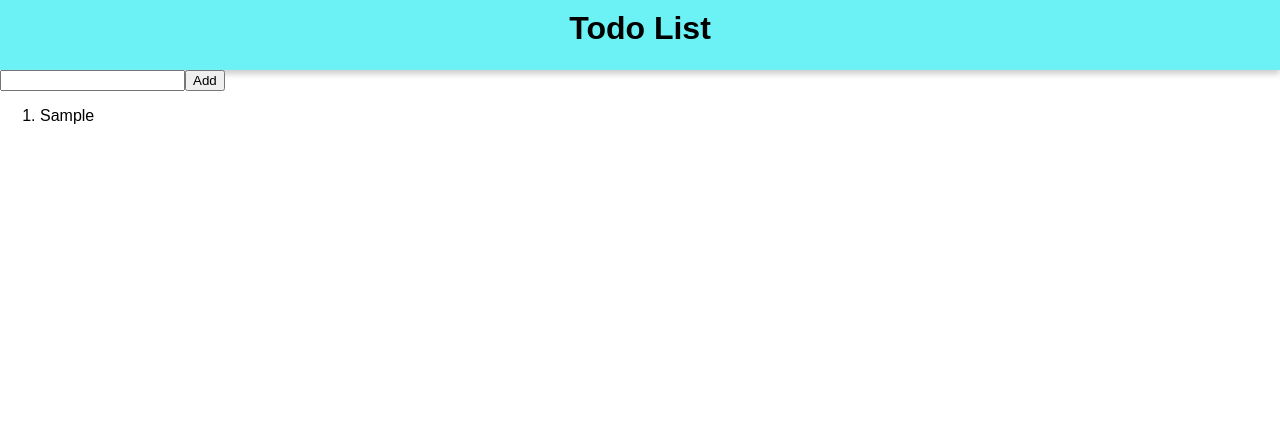
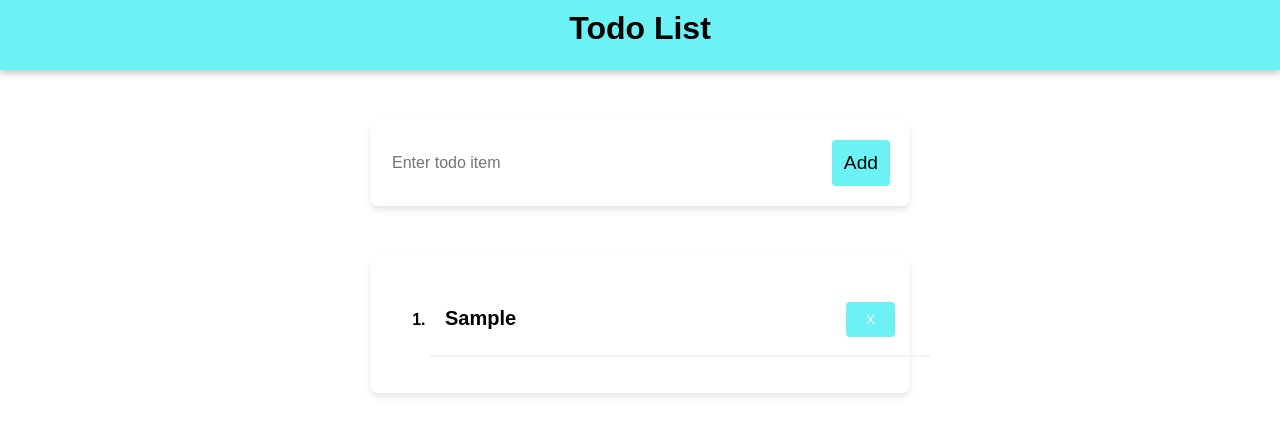
Before and after one commit to anjali29singh/ReactJs, a React (Vite) app: page / in a window 1280 px wide. Both pictures are taken after typing "Sample" into the empty fields and a click on the button "Add". Shown: the top 436 px of the page. Built offline with nearby package versions, Linux system fonts and the light colour scheme.

Commit message:
todo item modified

```diff
--- a/src/components/Form.jsx
+++ b/src/components/Form.jsx
@@ -1,5 +1,6 @@
 /* eslint-disable react/prop-types */
 import { useState } from "react";
+import styles from "./form.module.css";
 
 export default function Form({ todos, setTodos }) {
   const [todo, setTodo] = useState("");
@@ -11,16 +12,22 @@ export default function Form({ todos, setTodos }) {
   }
 
   return (
-    <div>
+    <div className={styles.todoform}>
       <form onSubmit={handleSubmit}>
+        <div className={styles.inputContainer}>
           <input
+            className={styles.modernInput}
             type="text"
             value={todo}
+            placeholder="Enter todo item"
             onChange={(e) => {
               setTodo(e.target.value);
             }}
           />
-        <button type="submit">Add</button>
+          <button className={styles.modernButton} type="submit">
+            Add
+          </button>
+        </div>
       </form>
     </div>
   );
--- a/src/components/Item.jsx
+++ b/src/components/Item.jsx
@@ -1,8 +1,22 @@
+import styles from "./todoItem.module.css";
 // eslint-disable-next-line react/prop-types
 export default function Item({ item }) {
+  function handleDelete() {
+    console.log("delete button clicked");
+  }
   return (
-    <>
-      <div className="itemHeader">{item}</div>
-    </>
+    <div className={styles.item}>
+      <div className={styles.itemName}>
+        {item}
+
+        <span>
+          <button className={styles.deleteBtn} onClick={handleDelete}>
+            X
+          </button>
+        </span>
+      </div>
+
+      <hr className={styles.line} />
+    </div>
   );
 }
--- a/src/components/Todo.jsx
+++ b/src/components/Todo.jsx
@@ -3,7 +3,6 @@ import TodoList from "./TodoList";
 import { useState } from "react";
 export default function Todo() {
   const [todos, setTodos] = useState([]);
-
   return (
     <div>
       <Form todos={todos} setTodos={setTodos} />
--- a/src/components/TodoList.jsx
+++ b/src/components/TodoList.jsx
@@ -1,9 +1,9 @@
 /* eslint-disable react/prop-types */
 import Item from "./Item";
-
+import styles from "./todolist.module.css";
 export default function TodoList({ todos }) {
   return (
-    <div>
+    <div className={styles.list}>
       <ol>
         {todos.map((item, index) => (
           <li key={index}>
--- /dev/null
+++ b/src/components/form.module.css
@@ -0,0 +1,34 @@
+.todoform {
+  background-color: white;
+  border-radius: 8px;
+  padding: 20px;
+  width: 500px;
+  margin: 0 auto;
+  margin-top: 50px;
+  box-shadow: 0px 4px 6px rgba(0, 0, 0, 0.1);
+}
+
+.modernInput {
+  width: 100%;
+  border: none;
+  display: block;
+  color: black;
+  font-size: 1em;
+}
+
+.modernInput:focus {
+  outline: none;
+}
+
+.modernButton {
+  display: inline-block;
+  border: none;
+  border-radius: 4px;
+  background-color: rgb(108, 242, 244);
+  padding: 12px;
+  font-size: larger;
+  cursor: pointer;
+}
+.inputContainer {
+  display: flex;
+}
--- /dev/null
+++ b/src/components/todoItem.module.css
@@ -0,0 +1,26 @@
+.item {
+  width: 500px;
+  font-size: 20px;
+  margin: 0 auto;
+}
+
+.itemName {
+  font-weight: bold;
+  padding: 15px;
+}
+
+.line {
+  border: 1px solid #f4f4f4;
+}
+
+.deleteBtn {
+  float: right;
+  padding: 10px 20px;
+  border: none;
+  color: white;
+  background-color: rgb(108, 242, 244);
+  margin-top: -5px;
+  border-radius: 4px;
+  margin-right: 20px;
+  cursor: pointer;
+}
--- /dev/null
+++ b/src/components/todolist.module.css
@@ -0,0 +1,10 @@
+.list {
+  background-color: white;
+  border-radius: 8px;
+  box-shadow: 0 4px 6px rgba(0, 0, 0, 0.1);
+  width: 500px;
+  margin: 0 auto;
+  padding: 20px;
+  margin-top: 50px;
+  font-weight: bold;
+}
```
Lines whose indentation alone changed are shown as unchanged.
